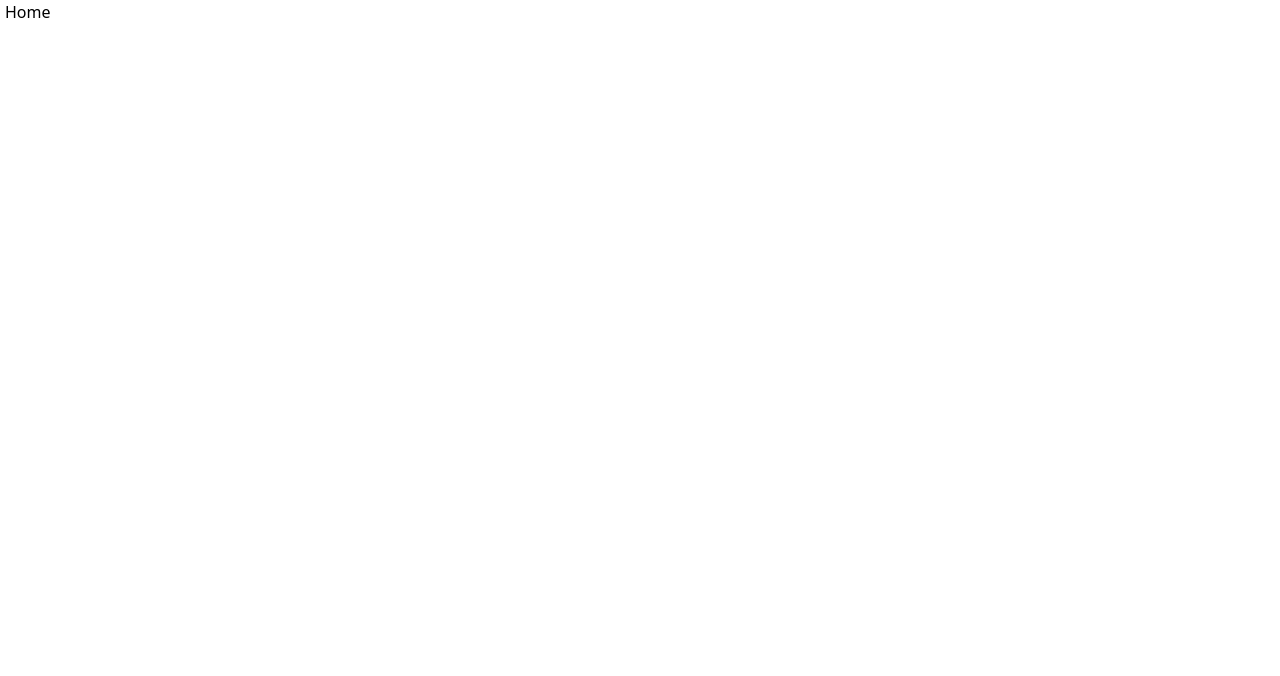
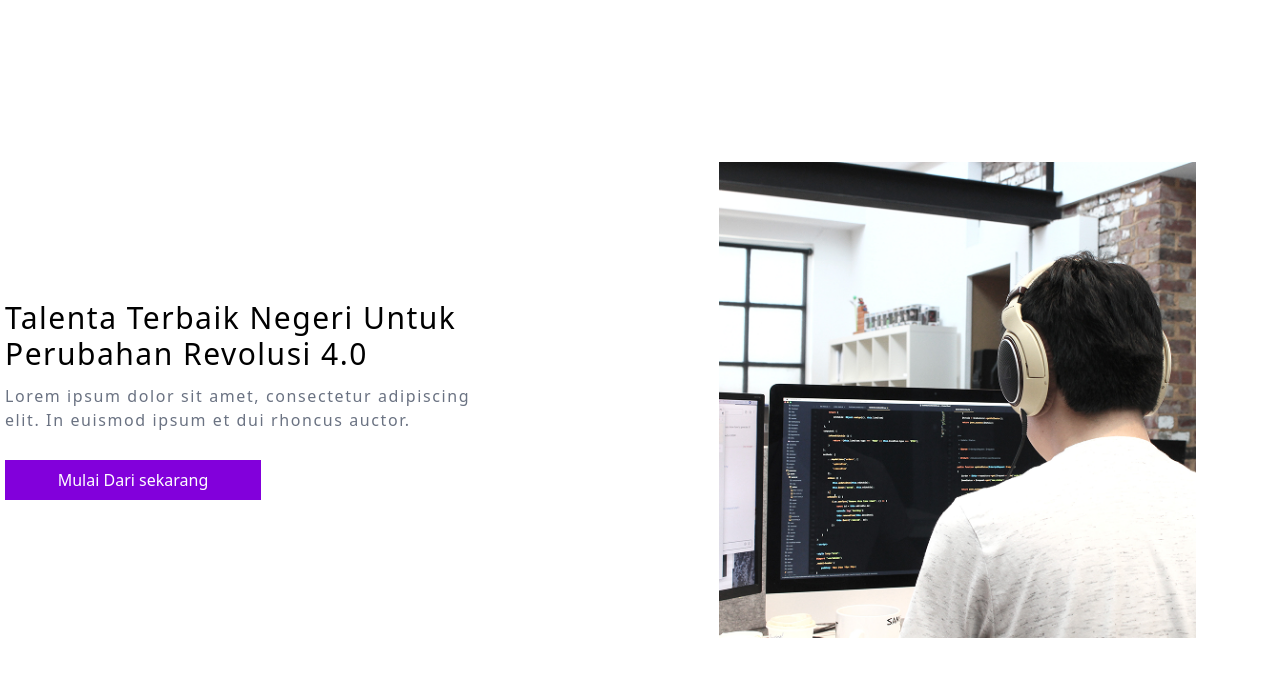
Before and after one commit to janexmgd/hirejob-fe, a React (Vite) app: page / in a window 1280 px wide. Shown: the top 676 px of the page. Built offline with nearby package versions, Linux system fonts and the light colour scheme.

Commit message:
adding landing page section one

```diff
--- a/src/index.css
+++ b/src/index.css
@@ -3,5 +3,5 @@ body {
   padding-left: 5px;
   padding-right: 5px;
   min-width: 100%;
-  min-height: 100vh;
+  min-height: 100%;
 }
--- a/src/pages/Home.jsx
+++ b/src/pages/Home.jsx
@@ -1,5 +1,32 @@
+import topLandingImg from '../assets/images/landing_page_top.png';
 const Home = () => {
-  return <div>Home</div>;
+  return (
+    <div className='flex flex-col min-h-screen'>
+      <div className='sectionOne flex w-full h-screen '>
+        <div className='w-1/2 flex flex-col justify-center'>
+          <p className='text-3xl tracking-wider capitalize w-3/4'>
+            talenta terbaik negeri untuk perubahan revolusi 4.0
+          </p>
+          <div className='text-gray-500 mt-3 tracking-widest w-3/4'>
+            Lorem ipsum dolor sit amet, consectetur adipiscing elit. In euismod
+            ipsum et dui rhoncus auctor.
+          </div>
+          <button className='bg-purple-700 text-white p-2 w-1/2 max-w-64 mt-7'>
+            Mulai Dari sekarang
+          </button>
+        </div>
+        <div className='w-1/2 flex flex-col justify-center items-center'>
+          <div className='w-3/4 h-[80%] ml-auto mr-auto flex items-center justify-center'>
+            <img
+              src={topLandingImg}
+              alt=''
+              className='w-full h-full object-contain'
+            />
+          </div>
+        </div>
+      </div>
+    </div>
+  );
 };
 
 export default Home;
```
Also changed, not shown: src/assets/images/landing_page_top.png (added).
